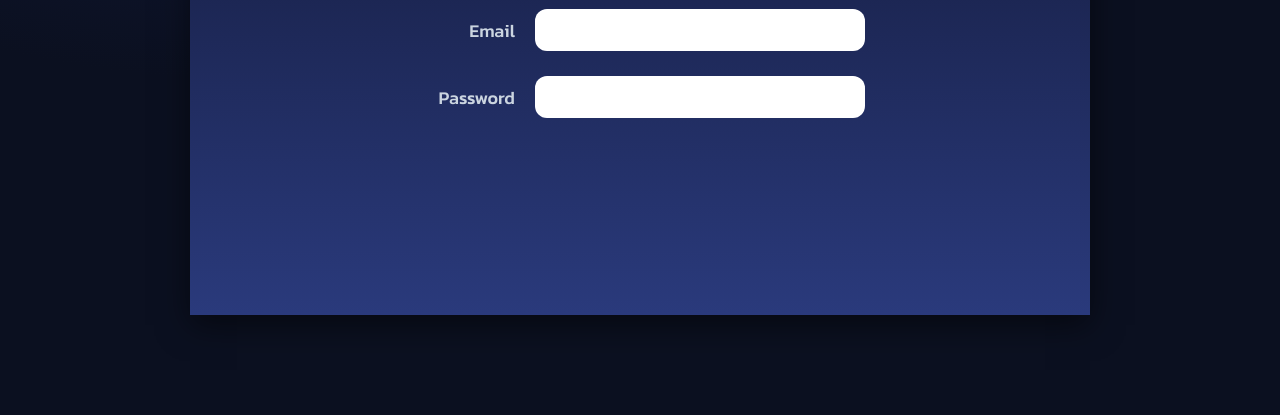
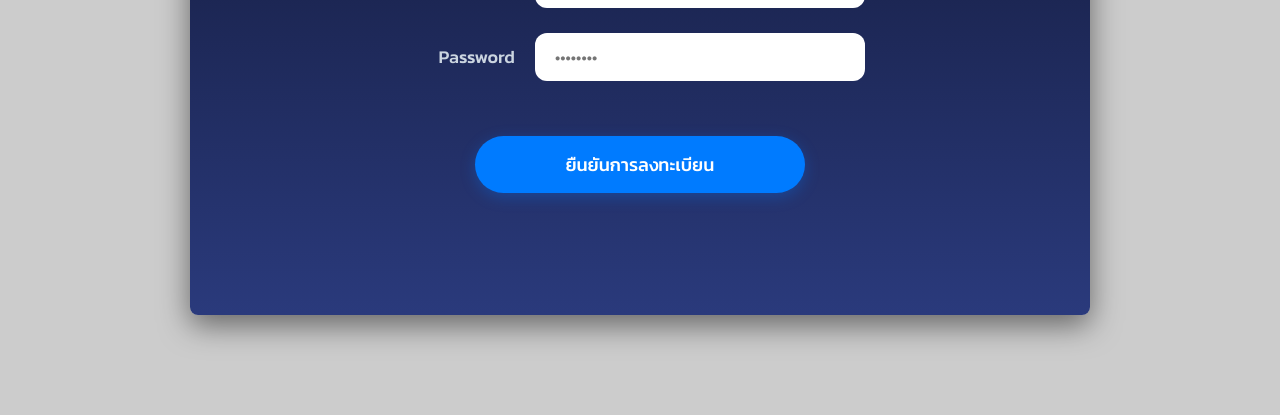
Before and after one commit to AnuphutTuekham/SOS-BOX, a website: page register.html in a window 1280 px wide. Shown: the part 385-800 px from the top of the page. Drawn offline with Linux system fonts and the light colour scheme.

Commit message:
เพิ่มปุ่มยืนยัน

```diff
--- a/register.html
+++ b/register.html
@@ -5,9 +5,120 @@
     <meta name="viewport" content="width=device-width, initial-scale=1.0">
     <title>SOS BOX - Register</title>
     <link href="https://fonts.googleapis.com/css2?family=Kanit:wght@300;500;700&display=swap" rel="stylesheet">
-    <link href="css/styles.css" rel="stylesheet">
+    <style>
+        * {
+            margin: 0;
+            padding: 0;
+            box-sizing: border-box;
+            font-family: 'Kanit', sans-serif;
+        }
+
+        body {
+            background-color: #cccccc;
+            display: flex;
+            justify-content: center;
+            align-items: center;
+            height: 100vh;
+        }
+
+        .container {
+            background: linear-gradient(180deg, #101530 0%, #2a3a7c 100%);
+            width: 900px;
+            height: 600px;
+            display: flex;
+            flex-direction: column;
+            justify-content: center;
+            align-items: center;
+            box-shadow: 0 10px 30px rgba(0,0,0,0.5);
+            position: relative;
+            border-radius: 8px;
+        }
+
+        .top-label {
+            position: absolute;
+            top: 20px;
+            left: 20px;
+            color: #7a7a7a;
+            font-size: 14px;
+        }
+
+        .logo-section {
+            display: flex;
+            align-items: center;
+            margin-bottom: 50px;
+            color: white;
+        }
+
+        .cube-icon {
+            width: 40px;
+            height: 40px;
+            background-color: white;
+            clip-path: polygon(50% 0%, 100% 25%, 100% 75%, 50% 100%, 0% 75%, 0% 25%);
+            margin-right: 15px;
+        }
+
+        .logo-text {
+            font-size: 48px;
+            font-weight: 700;
+            letter-spacing: 2px;
+        }
+
+        .form-group {
+            display: flex;
+            align-items: center;
+            margin-bottom: 25px;
+            width: 100%;
+            max-width: 450px;
+        }
+
+        .form-group label {
+            color: #cbd5e0;
+            font-size: 18px;
+            width: 100px;
+            text-align: right;
+            margin-right: 20px;
+        }
+
+        .form-group input {
+            flex: 1;
+            padding: 12px 20px;
+            border-radius: 12px;
+            border: none;
+            outline: none;
+            font-size: 16px;
+            background-color: white;
+        }
+
+        /* --- ปุ่มยืนยันที่เพิ่มมาใหม่ --- */
+        .btn-submit {
+            margin-top: 30px;
+            width: 100%;
+            max-width: 330px; /* ให้สั้นกว่าช่อง Input เล็กน้อยตามดีไซน์ */
+            padding: 15px;
+            background-color: #007bff; /* สีน้ำเงินสว่างตัดกับพื้นหลัง */
+            color: white;
+            border: none;
+            border-radius: 30px; /* ทำมุมโค้งมนมากพิเศษ */
+            font-size: 18px;
+            font-weight: 500;
+            cursor: pointer;
+            transition: all 0.3s ease;
+            box-shadow: 0 4px 15px rgba(0, 123, 255, 0.3);
+            text-align: center;
+        }
+
+        .btn-submit:hover {
+            background-color: #0056b3;
+            transform: translateY(-2px);
+            box-shadow: 0 6px 20px rgba(0, 123, 255, 0.4);
+        }
+
+        .btn-submit:active {
+            transform: translateY(0);
+        }
+    </style>
 </head>
-<body class="register-page">
+<body>
 
     <div class="container">
         <div class="top-label">register</div>
@@ -19,15 +130,15 @@
 
         <div class="form-group">
             <label>Email</label>
-            <input type="email" placeholder="">
+            <input type="email" placeholder="example@mail.com">
         </div>
 
         <div class="form-group">
             <label>Password</label>
-            <input type="password" placeholder="">
+            <input type="password" placeholder="••••••••">
         </div>
 
-        <button class="btn-register">Register</button>
+        <button type="submit" class="btn-submit">ยืนยันการลงทะเบียน</button>
     </div>
 
 </body>
```
